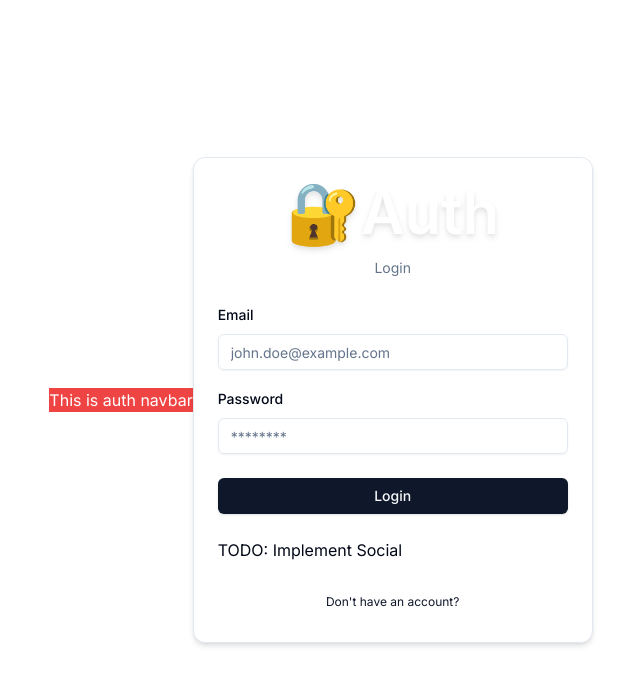
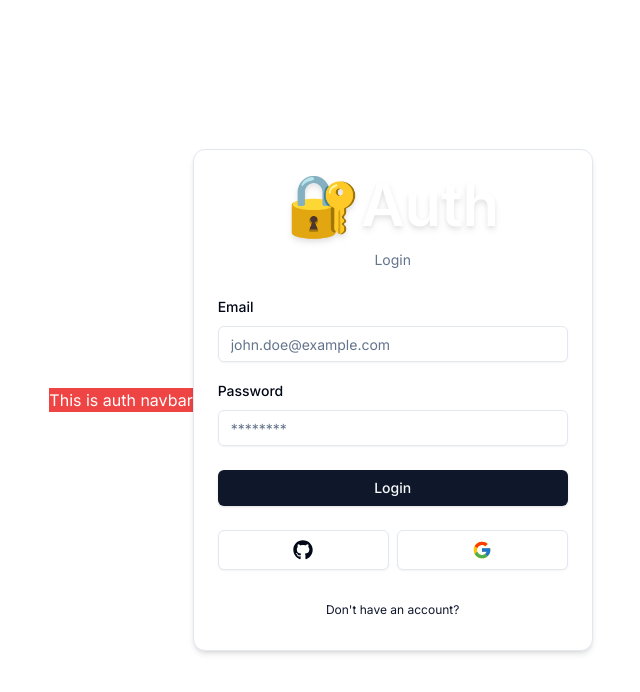
Before and after one commit to guipontifice/authentication, a Next.js app: page /auth/login in a window 1280 px wide. Shown: the top 692 px of the page, without its empty margins (319-959 px from the left). Built offline with nearby package versions, Linux system fonts and the light colour scheme; no server answers.

Commit message:
add: social

```diff
--- a/app/(protected)/settings/page.tsx
+++ b/app/(protected)/settings/page.tsx
@@ -1,5 +1,4 @@
-import { auth } from "@/auth";
-import { signOut } from "next-auth/react";
+import { auth, signOut } from "@/auth";
 
 const SettingsPage = async () => {
     const session = await auth()
--- a/auth.config.ts
+++ b/auth.config.ts
@@ -1,14 +1,18 @@
 import type { NextAuthConfig } from "next-auth";
 import bcrypt from "bcryptjs";
-import GitHub from "@auth/core/providers/github";
-import credentials from "next-auth/providers/credentials";
+import Github from "next-auth/providers/github";
+import Credentials from "next-auth/providers/Credentials";
 import { LoginSchema } from "./schemas";
 import { getUserByEmail } from "./data/user";
-
+import Google from "next-auth/providers/google";
 export default {
     providers:
         [
-        credentials({
+            Github({
+                clientId: process.env.GITHUB_ID,
+                clientSecret: process.env.GITHUB_SECRET
+            }),
+            Credentials({
                 async authorize(credentials) {
                     const validatedFields = LoginSchema.safeParse(credentials);
 
--- a/auth.ts
+++ b/auth.ts
@@ -1,16 +1,40 @@
 import { PrismaAdapter } from "@auth/prisma-adapter"
+import { User } from "@prisma/client"
 import NextAuth from "next-auth"
-import GitHub from "next-auth/providers/github"
 import { db } from "./lib/db"
+import { getUserById } from "./data/user"
 import authConfig from "./auth.config"
+
 export const {
-    handlers: {GET, POST},
+    handlers: { GET, POST },
     auth,
     signIn,
     signOut,
-} = NextAuth(
-    {
-        adapter: PrismaAdapter(db),
-        session: { strategy: "jwt" },
-        ...authConfig
-    })
+} = NextAuth({
+    callbacks: {
+        async session({ token, session }) {
+            if (token.sub && session.user) {
+                session.user.id = token.sub;
+            }
+
+            if (token.role && session.user) {
+                session.user.role = token.role as User;
+            }
+            return session;
+        },
+
+        async jwt({ token }) {
+            if (!token.sub) return token;
+
+            const existingUser = await getUserById(Number(token.sub));
+
+            if (!existingUser) return token;
+
+            token.role = existingUser;
+            return token
+        }
+    },
+    adapter: PrismaAdapter(db),
+    session: { strategy: "jwt" },
+    ...authConfig
+})
--- a/components/auth/social.tsx
+++ b/components/auth/social.tsx
@@ -1,9 +1,26 @@
 "use client"
-
+import { Button } from '@/components/ui/button'
+import { FaGithub } from "react-icons/fa"
+import { FcGoogle } from "react-icons/fc"
 export const Social = () => {
     return (
         <div className="flex items-center w-full gap-x-2">
-            <span>TODO: Implement Social</span>
+            <Button
+                size="lg"
+                className="w-full"
+                variant="outline"
+                onClick={() => { }}
+            >
+                <FaGithub className="h-5 w-5" />
+            </Button>
+            <Button
+                size="lg"
+                className="w-full"
+                variant="outline"
+                onClick={() => { }}
+            >
+                <FcGoogle className="h-5 w-5" />
+            </Button>
         </div>
     )
 }
--- a/middleware.ts
+++ b/middleware.ts
@@ -37,6 +37,6 @@ export default auth((req): any => {
 })
 
 export const config = {
-    matcher: ["/((?!.+\\.[\\w]+$|_next).*)", "/", "/(api|trpc)(.*)"],
+    matcher: ['/((?!.+\\.[\\w]+$|_next).*)', '/', '/(api|trpc)(.*)'],
     // matcher: ["/auth/login", "/auth/register"],
   }
--- a/package.json
+++ b/package.json
@@ -11,7 +11,7 @@
   "dependencies": {
     "@auth/prisma-adapter": "^1.5.2",
     "@hookform/resolvers": "^3.3.4",
-    "@prisma/client": "^5.12.0",
+    "@prisma/client": "^5.12.1",
     "@radix-ui/react-icons": "^1.3.0",
     "@radix-ui/react-label": "^2.0.2",
     "@radix-ui/react-slot": "^1.0.2",
@@ -24,6 +24,7 @@
     "react": "^18",
     "react-dom": "^18",
     "react-hook-form": "^7.51.2",
+    "react-icons": "^5.0.1",
     "tailwind-merge": "^2.2.2",
     "tailwindcss-animate": "^1.0.7",
     "zod": "^3.22.4"
```
Also changed, not shown: next-auth.d.ts (added, +12 -0 lines), 2 other files (tests, documents, lock files or other folders). Lines whose indentation alone changed are shown as unchanged.
